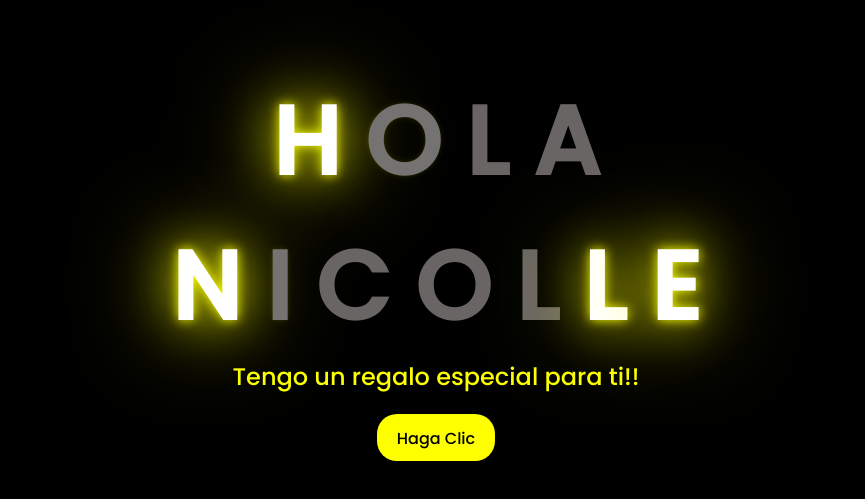
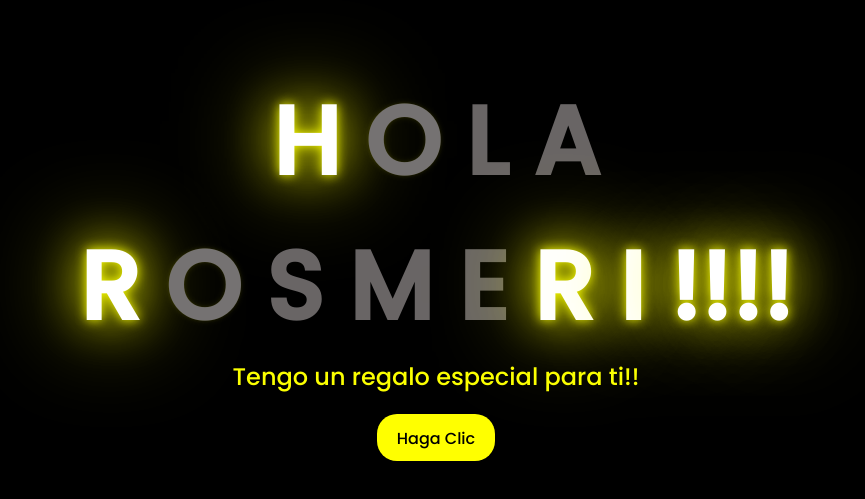
Before and after one commit to MorisCaceres0001/flores, a plain HTML site: page Flores_NilverTI/index.html in a window 1280 px wide. Shown: the part 143-642 px from the top of the page, without its empty margins (212-1077 px from the left). Drawn offline with Linux system fonts and the light colour scheme.

Commit message:
Update greetings section in index.html
HOLA

```diff
--- a/Flores_NilverTI/index.html
+++ b/Flores_NilverTI/index.html
@@ -17,14 +17,14 @@
         <span>A</span>
     </div>
     <div class="greetings">
-        <span>N</span>
+        <span>R</span>
+        <span>O</span>
+        <span>S</span>
+        <span>M</span>
+        <span>E</span>
+        <span>R</span>
         <span>I</span>
-        <span>C</span>
-        <span>O</span>
-        <span>L</span>
-        <span>L</span>
-        <span>E</span>
-        <span></span>
+        <span>!!!!</span>
     </div>
     <div class="description">
         <span>Tengo un regalo especial para ti!!</span>
```
